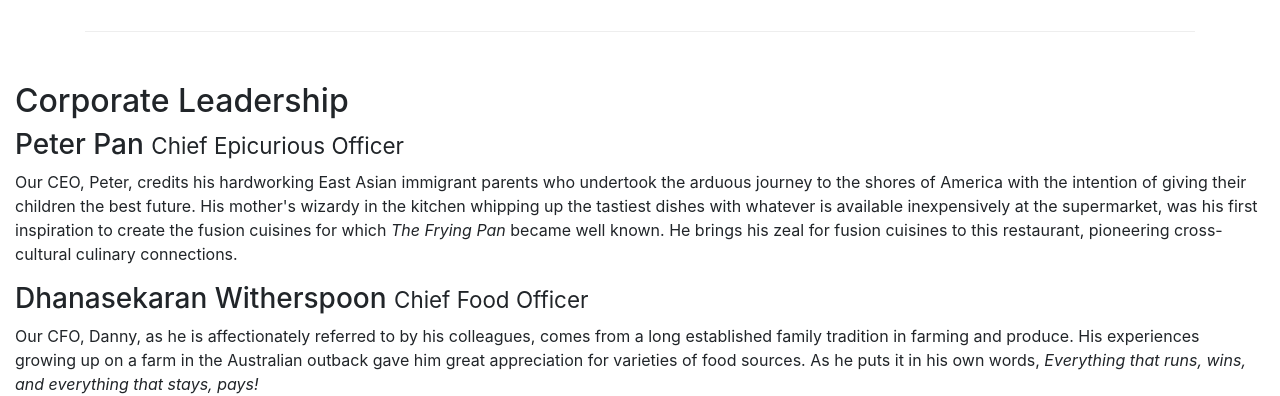
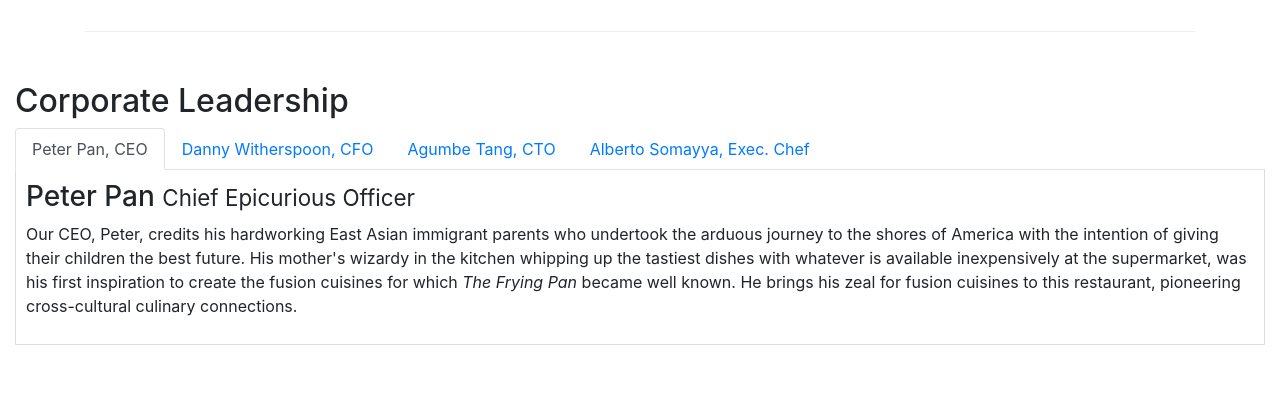
Before and after one commit to sho6nak/conFusion, a website: page aboutus.html in a window 1280 px wide. Shown: the part 940-1336 px from the top of the page. Drawn offline with nearby package versions, Linux system fonts and the light colour scheme.

Commit message:
Navigation tabs

```diff
--- a/aboutus.html
+++ b/aboutus.html
@@ -109,31 +109,61 @@
     <div class="row row-content">
         <div class="col-12 col-sm-12">
             <h2>Corporate Leadership</h2>
+            <ul class="nav nav-tabs">
+                <li class="nav-item">
+                    <a class="nav-link active" href="#peter" role="tab" data-toggle="tab">Peter Pan, CEO</a>
+                </li>
+                <li class="nav-item">
+                    <a class="nav-link" href="#danny" role="tab" data-toggle="tab">Danny Witherspoon, CFO</a>
+                </li>
+                <li class="nav-item">
+                    <a class="nav-link" href="#agumbe" role="tab" data-toggle="tab">Agumbe Tang, CTO</a>
+                </li>
+                <li class="nav-item">
+                    <a class="nav-link" href="#alberto" role="tab" data-toggle="tab">Alberto Somayya, Exec. Chef</a>
+                </li>
+            </ul>
+            <div class="tab-content">
+                <div role="tabpanel" class="tab-pane fade show active" id="peter">
                     <h3>Peter Pan <small>Chief Epicurious Officer</small></h3>
-            <p class="d-none d-sm-block">Our CEO, Peter, credits his hardworking East Asian immigrant parents who
-                undertook the arduous journey to the shores of America with the intention of giving their children
-                the best future. His mother's wizardy in the kitchen whipping up the tastiest dishes with whatever
+                    <p class="d-none d-sm-block">Our CEO, Peter, credits his hardworking East Asian immigrant parents
+                        who
+                        undertook the arduous journey to the shores of America with the intention of giving their
+                        children
+                        the best future. His mother's wizardy in the kitchen whipping up the tastiest dishes with
+                        whatever
                         is available inexpensively at the supermarket, was his first inspiration to create the fusion
                         cuisines for which <em>The Frying Pan</em> became well known. He brings his zeal for fusion
                         cuisines to this restaurant, pioneering cross-cultural culinary connections.</p>
+                </div>
+                <div role="tabpanel" class="tab-pane fade" id="danny">
                     <h3>Dhanasekaran Witherspoon <small>Chief Food Officer</small></h3>
                     <p class="d-none d-sm-block">Our CFO, Danny, as he is affectionately referred to by his colleagues,
-                comes from a long established family tradition in farming and produce. His experiences growing up
-                on a farm in the Australian outback gave him great appreciation for varieties of food sources. As
+                        comes from a long established family tradition in farming and produce. His experiences growing
+                        up
+                        on a farm in the Australian outback gave him great appreciation for varieties of food sources.
+                        As
                         he puts it in his own words, <em>Everything that runs, wins, and everything that stays, pays!</em></p>
+                </div>
+                <div role="tabpanel" class="tab-pane fade" id="agumbe">
                     <h3>Agumbe Tang <small>Chief Taste Officer</small></h3>
                     <p class="d-none d-sm-block">Blessed with the most discerning gustatory sense, Agumbe, our CTO,
                         personally ensures that every dish that we serve meets his exacting tastes. Our chefs dread the
                         tongue lashing that ensues if their dish does not meet his exacting standards. He lives by his
                         motto, <em>You click only if you survive my lick.</em></p>
+                </div>
+                <div role="tabpanel" class="tab-pane fade" id="alberto">
                     <h3>Alberto Somayya <small>Executive Chef</small></h3>
-            <p class="d-none d-sm-block">Award winning three-star Michelin chef with wide International experience
-                having worked closely with whos-who in the culinary world, he specializes in creating mouthwatering
+                    <p class="d-none d-sm-block">Award winning three-star Michelin chef with wide International
+                        experience
+                        having worked closely with whos-who in the culinary world, he specializes in creating
+                        mouthwatering
                         Indo-Italian fusion experiences. He says, <em>Put together the cuisines from the two craziest
                             cultures, and you get a winning hit! Amma Mia!</em></p>
                 </div>
             </div>
-
+        </div>
+    </div>
     <div class="row row-content">
         <div class="col-12 col-sm-9">
             <h2>Facts &amp; Figures</h2>
--- a/css/styles.css
+++ b/css/styles.css
@@ -35,3 +35,10 @@ body{
 .navbar-dark {
      background-color: #512DA8;
 }
+
+.tab-content {
+    border-left: 1px solid #ddd;
+    border-right: 1px solid #ddd;
+    border-bottom: 1px solid #ddd;
+    padding: 10px;
+}
```
Lines whose indentation alone changed are shown as unchanged.
